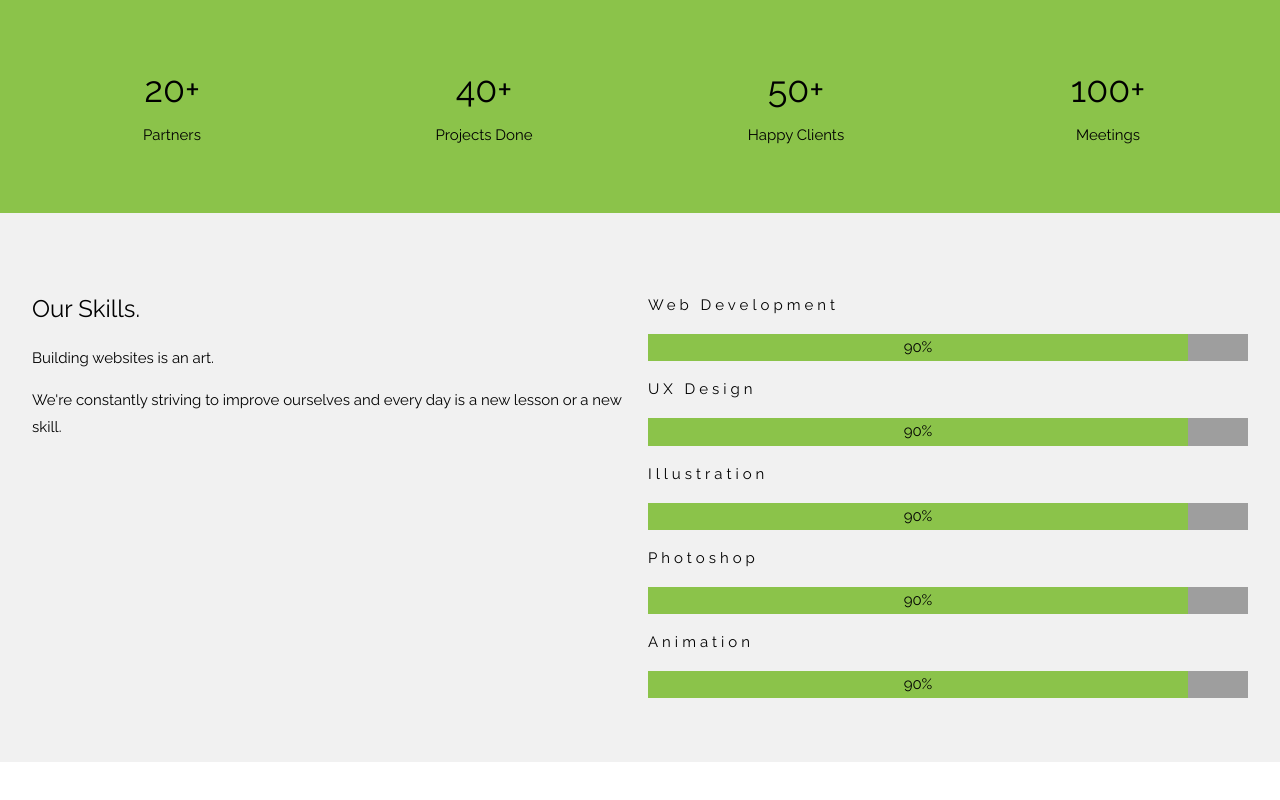
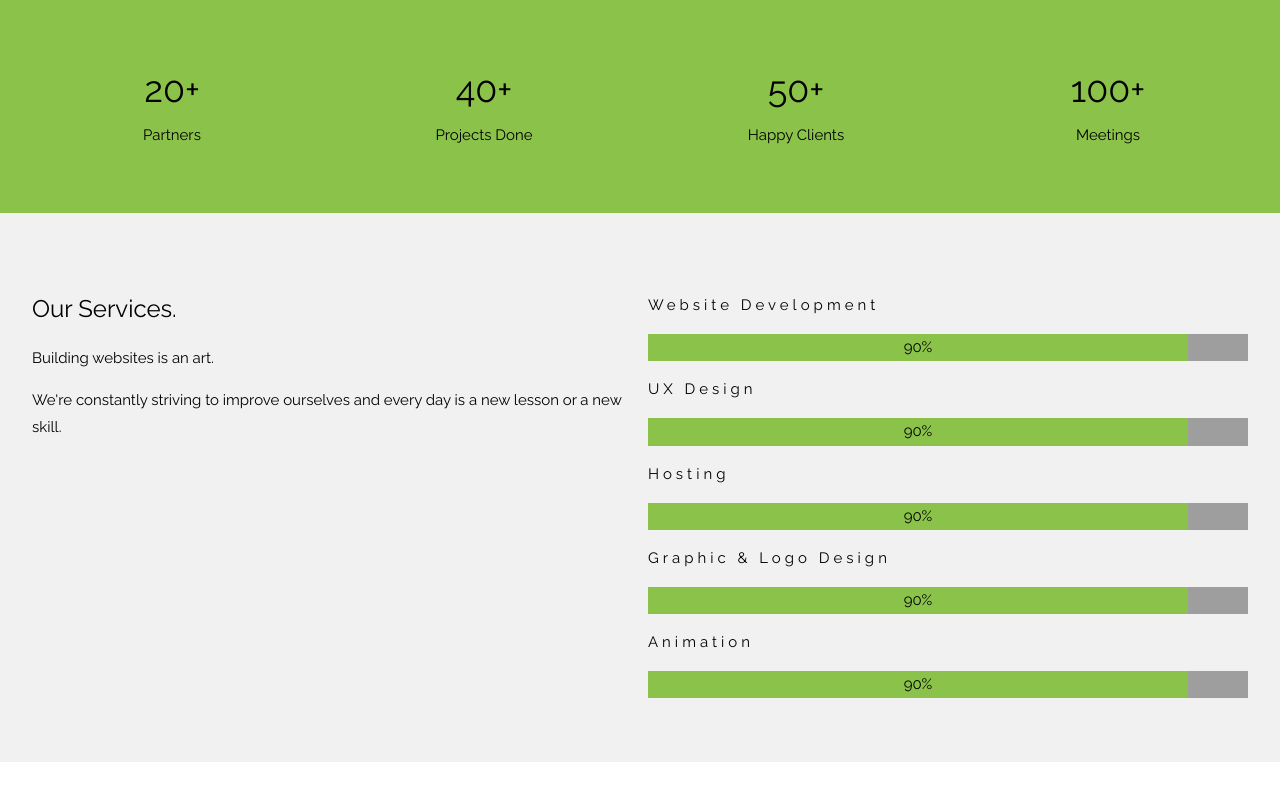
Before and after one commit to angularsolutions/angularsolutions.github.io, a plain HTML site: page index.html in a window 1280 px wide. Shown: the part 1926-2726 px from the top of the page. Drawn offline with nearby package versions, Linux system fonts and the light colour scheme.

Commit message:
Update index.html

```diff
--- a/index.html
+++ b/index.html
@@ -146,12 +146,12 @@ filter: progid:DXImageTransform.Microsoft.gradient( startColorstr='#32bf13', end
 <div class="w3-container w3-light-grey w3-padding-64">
   <div class="w3-row-padding">
     <div class="w3-col m6">
-      <h3>Our Skills.</h3>
+      <h3>Our Services.</h3>
       <p>Building websites is an art.</p>
       <p>We're constantly striving to improve ourselves and every day is a new lesson or a new skill.</p>
     </div>
     <div class="w3-col m6">
-      <p class="w3-wide"></i>Web Development</p>
+      <p class="w3-wide"></i>Website Development</p>
       <div class="w3-grey">
         <div class="w3-container w3-light-green w3-center" style="width:90%">90%</div>
       </div>
@@ -159,11 +159,11 @@ filter: progid:DXImageTransform.Microsoft.gradient( startColorstr='#32bf13', end
       <div class="w3-grey">
         <div class="w3-container w3-light-green w3-center" style="width:90%">90%</div>
       </div>
-      <p class="w3-wide"></i>Illustration</p>
+      <p class="w3-wide"></i>Hosting</p>
       <div class="w3-grey">
         <div class="w3-container w3-light-green w3-center" style="width:90%">90%</div>
       </div>
-      <p class="w3-wide"></i>Photoshop</p>
+      <p class="w3-wide"></i>Graphic & Logo Design</p>
       <div class="w3-grey">
         <div class="w3-container w3-light-green w3-center" style="width:90%">90%</div>
       </div>
```
